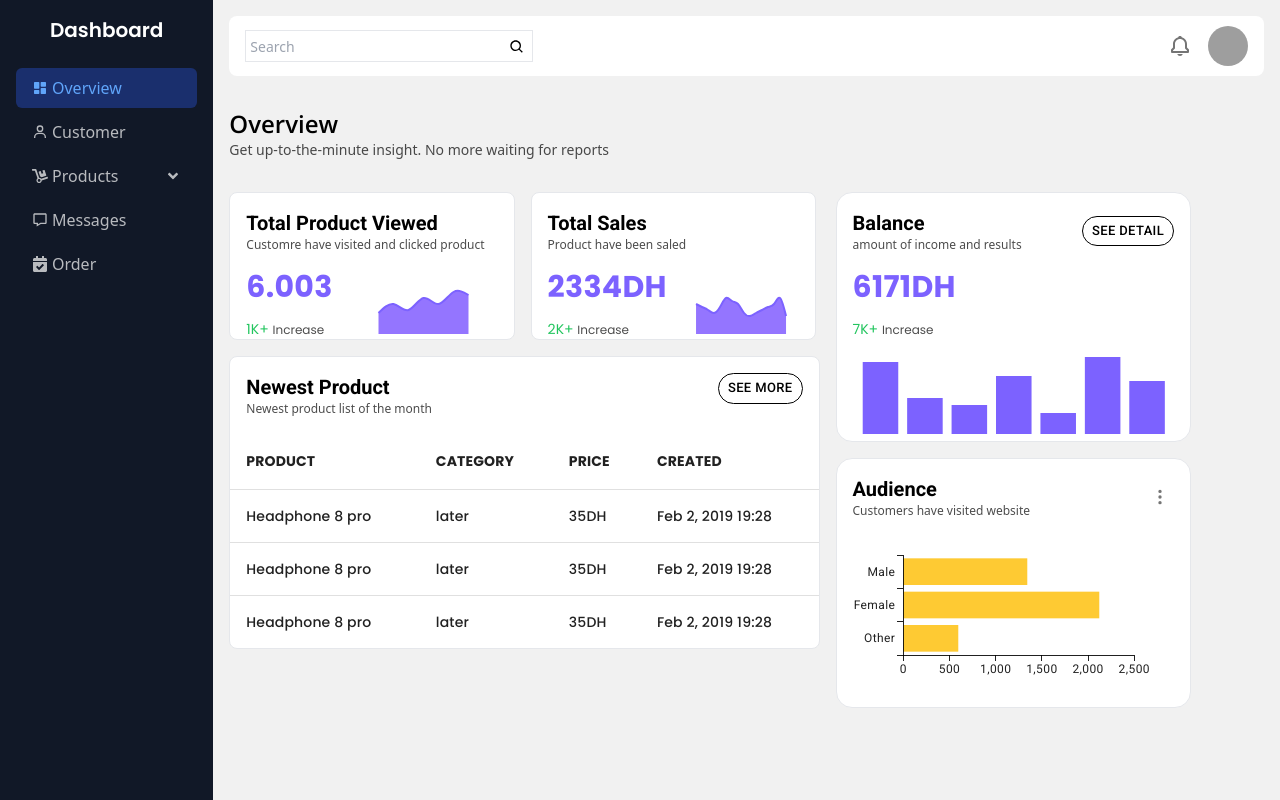
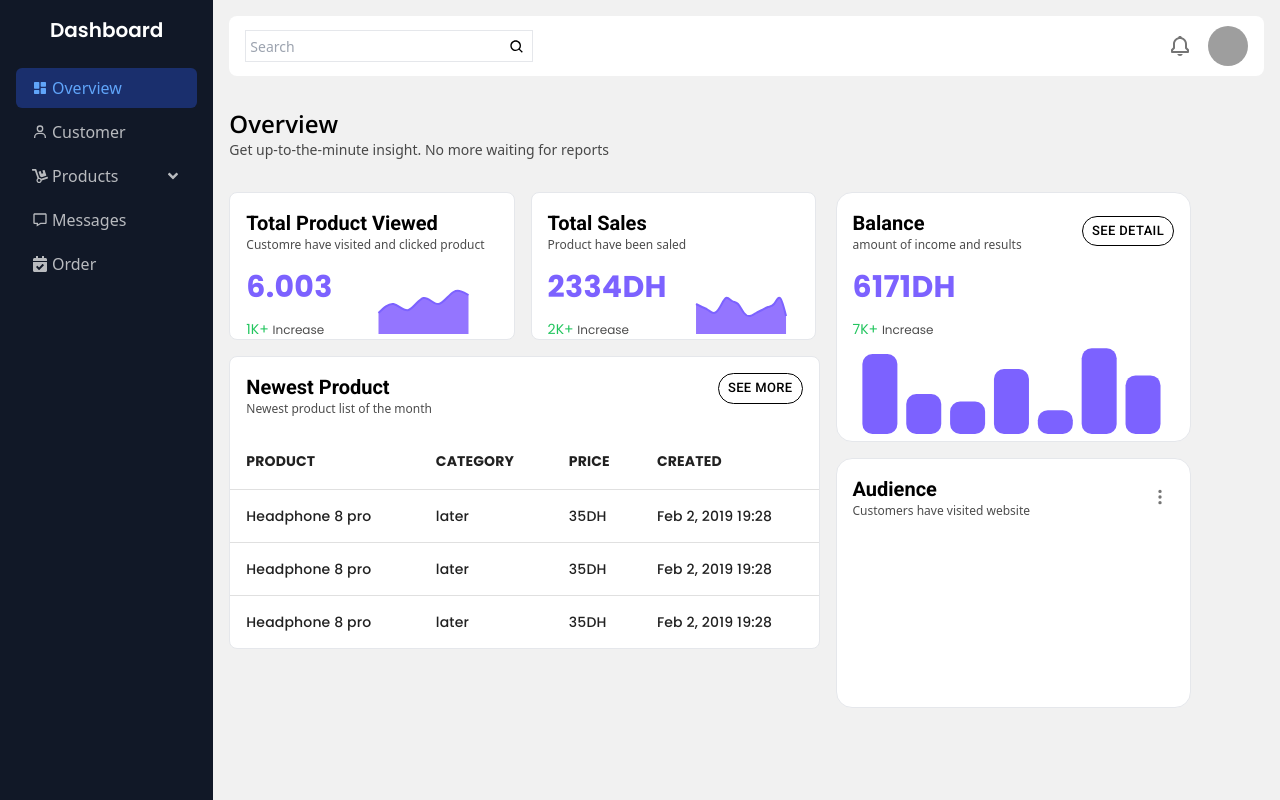
Before and after one commit to AlCo2/lilianavite, a React (Vite) app: page /dashboard in a window 1280 px wide. Built offline with nearby package versions, Linux system fonts and the light colour scheme; grey boxes are pictures that could not be loaded.

Commit message:
change chart library

```diff
--- a/package.json
+++ b/package.json
@@ -18,7 +18,8 @@
     "react": "^18.2.0",
     "react-dom": "^18.2.0",
     "react-icons": "^5.0.1",
-    "react-router-dom": "^6.22.3"
+    "react-router-dom": "^6.22.3",
+    "recharts": "^2.12.5"
   },
   "devDependencies": {
     "@types/react": "^18.2.66",
--- a/src/dashboard/page.jsx
+++ b/src/dashboard/page.jsx
@@ -1,6 +1,17 @@
 import { Box, Button, Grid, IconButton, Table, TableBody, TableCell, TableHead, TableRow, Typography } from "@mui/material";
-import { BarChart, SparkLineChart } from "@mui/x-charts";
+import { SparkLineChart } from "@mui/x-charts";
 import { BsThreeDotsVertical } from "react-icons/bs";
+import { Bar, BarChart } from "recharts";
+
+const data = [
+  {name:'jan', data:3200},
+  {name:'feb', data:1600},
+  {name:'mar', data:1300},
+  {name:'avr', data:2600},
+  {name:'may', data:955},
+  {name:'jun', data:3432},
+  {name:'ss', data:2343},
+]
 
 const page = () => {
   return (
@@ -133,7 +144,9 @@ const page = () => {
                   <Typography sx={{color:'#7c62ff', fontSize:'1.875rem', lineHeight:'2.25rem', fontWeight:700, fontFamily:'Poppins'}}>6171DH</Typography>
                   <p className="text-sm font-Poppins"><span className="text-green-500">7K+</span> <span className="text-xs opacity-70">Increase</span></p>
                 </Box>
-                <SparkLineChart plotType="bar" colors={['#7c62ff']} data={[3200, 1600, 1300, 2600, 955, 3432, 2343]} height={100} showTooltip showHighlight/>
+                <BarChart width={317} height={100} data={data}>
+                  <Bar dataKey="data" fill="#7c62ff" radius={10}/>
+                </BarChart>
               </Box>
             </Box>
             <Box sx={{bgcolor:'white', height:250, borderWidth:1, borderRadius:4}}>
@@ -147,13 +160,13 @@ const page = () => {
                 </Box>
               </Box>
               <Box sx={{px:2}}>
-                <BarChart
+                {/* <BarChart
                   yAxis={[{ scaleType: 'band', data: ['Male', 'Female', 'Other']}]}
                   series={[{ data: [1345, 2122, 600], color:'#feca33' }]}
                   height={180}
                   layout="horizontal"
                   margin={{top:20, left:50, right:40, bottom:60}}
-                />
+                /> */}
               </Box>
             </Box>
           </Grid>
```
Also changed, not shown: 1 other file (tests, documents, lock files or other folders).
